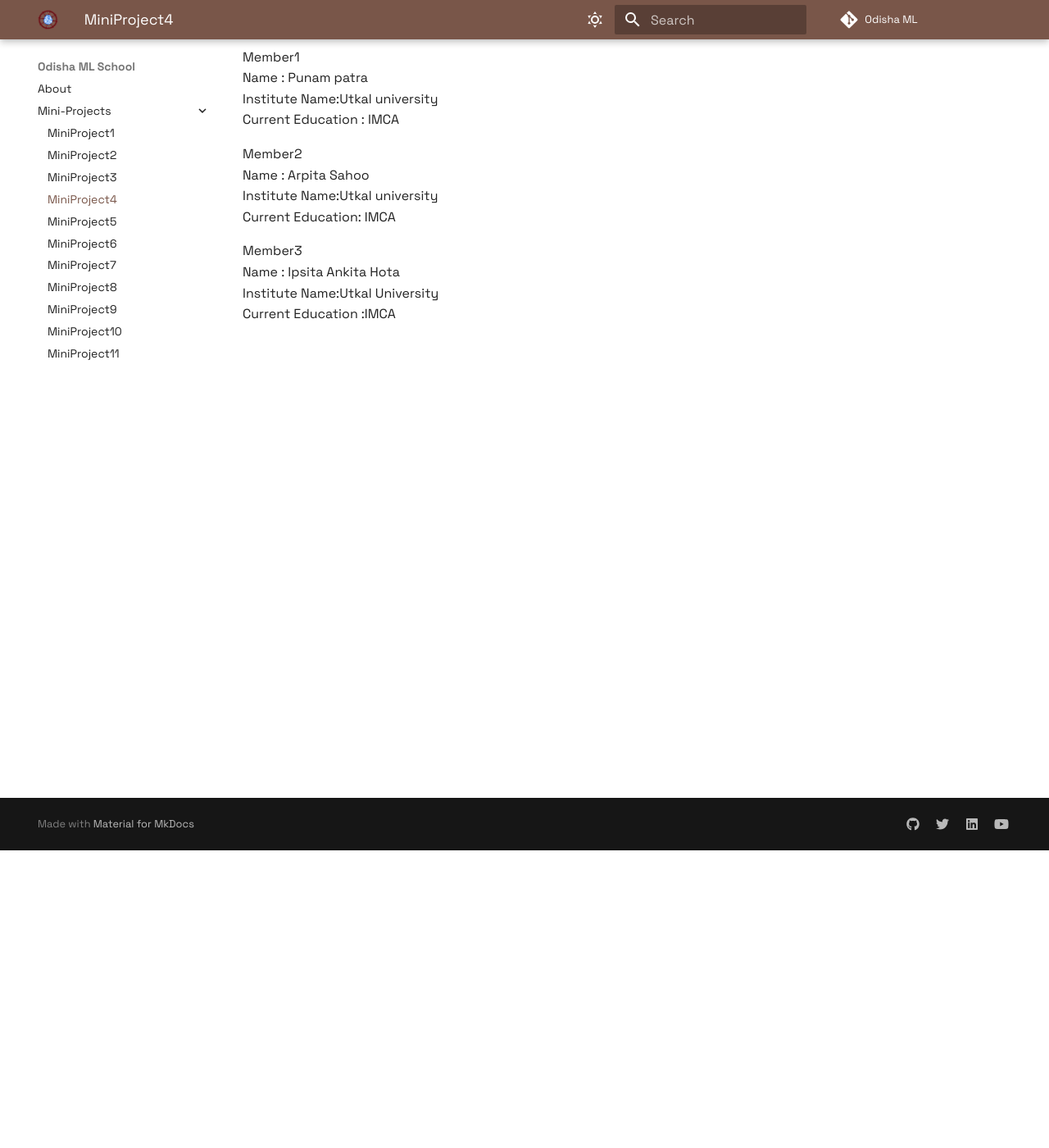
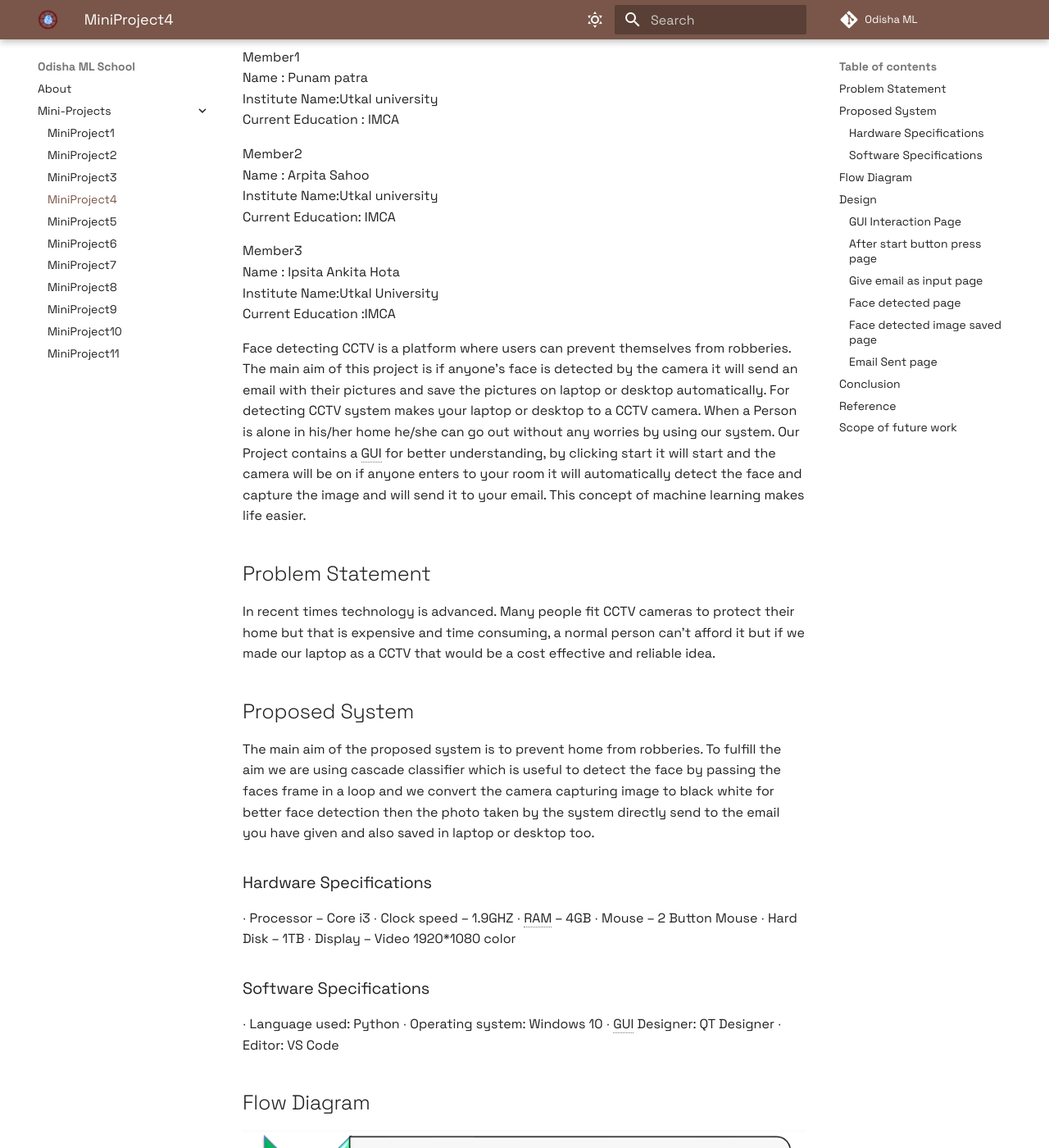
Before and after one commit to OdiaNLP/odianlp.github.io, an MkDocs documentation site: the page built from docs/mini-projects/mp4/readme.md, in a window 1280 px wide and 1400 px high, scrolled down 363 px. Shown: the whole window at 82% size. Built offline with MkDocs 1.6.1 and Material for MkDocs 9.7.7, drawn with Linux system fonts in a browser that asks for light colours; comment, search, counter and statistics services are not loaded; some of the changed text lies outside the part shown.

Commit message:
mp4 cctv images added

```diff
--- a/docs/mini-projects/mp4/readme.md
+++ b/docs/mini-projects/mp4/readme.md
@@ -23,3 +23,75 @@
 Name : Ipsita Ankita Hota</br>
 Institute Name:Utkal University</br>
 Current Education :IMCA</br>
+
+Face detecting CCTV is a platform where users can prevent themselves from robberies. The main aim of this project is if anyone’s face is detected by the camera it will send an email with their pictures and save the pictures on laptop or desktop automatically. For detecting CCTV system makes your laptop or desktop to a CCTV camera. When a Person is alone in his/her home he/she can go out without any worries by using our system. Our Project contains a GUI for better understanding, by clicking start it will start and the camera will be on if anyone enters to your room it will automatically detect the face and capture the image and will send it to your email. This concept of machine learning makes life easier.
+
+## Problem Statement
+
+In recent times technology is advanced. Many people fit CCTV cameras to protect their home but that is expensive and time consuming, a normal person can't afford it but if we made our laptop as a CCTV that would be a cost effective and reliable idea.
+
+## Proposed System
+
+The main aim of the proposed system is to prevent home from robberies. To fulfill the aim we are using cascade classifier which is useful to detect the face by passing the faces frame in a loop and we convert the camera capturing image to black white  for better face detection then the photo taken by the system directly send to the email you have given and also  saved in laptop or desktop too.
+
+### Hardware Specifications
+
+∙ Processor – Core i3
+∙ Clock speed – 1.9GHZ
+∙ RAM – 4GB
+∙ Mouse – 2 Button Mouse
+∙ Hard Disk – 1TB
+∙ Display – Video 1920*1080 color
+
+### Software Specifications
+
+∙ Language used: Python
+∙ Operating system: Windows 10
+∙ GUI Designer: QT Designer
+∙ Editor: VS Code
+
+## Flow Diagram
+
+![Flow diagram](images/flow.png)
+
+## Design
+
+### GUI Interaction Page
+
+![GUI Interaction Page](images/GUI_page.png)
+
+### After start button press page
+
+![after start](images/after_start.png)
+
+### Give email as input page
+
+![](images/give_email.png)
+
+### Face detected page
+
+![](images/face_detected.png)
+
+### Face detected image saved page
+
+![](images/face_detected_image_saved.png)
+
+### Email Sent page
+
+![](images/email_sent.png)
+
+## Conclusion
+
+Much effort has been put into the system to make a user-friendly and interactive user interface and Helpful for the user safety.
+
+## Reference
+
+- Google search
+- YouTube
+- [OpenCV GitHub](https://github.com/opencv/opencv/tree/master/data/haarcascades)
+
+## Scope of future work
+
+- Make our project show the live video through mobile phone recording in laptop or desktop.
+
+- Add some call feature to emergency number automatically
```
Also changed, not shown: includes/abbreviations.md (+1 -0 lines), docs/mini-projects/mp4/images/GUI_page.png (added), docs/mini-projects/mp4/images/after_start.png (added), docs/mini-projects/mp4/images/email_sent.png (added), docs/mini-projects/mp4/images/face_detected.png (added), docs/mini-projects/mp4/images/face_detected_image_saved.png (added), docs/mini-projects/mp4/images/flow.png (added), docs/mini-projects/mp4/images/give_email.png (added).
